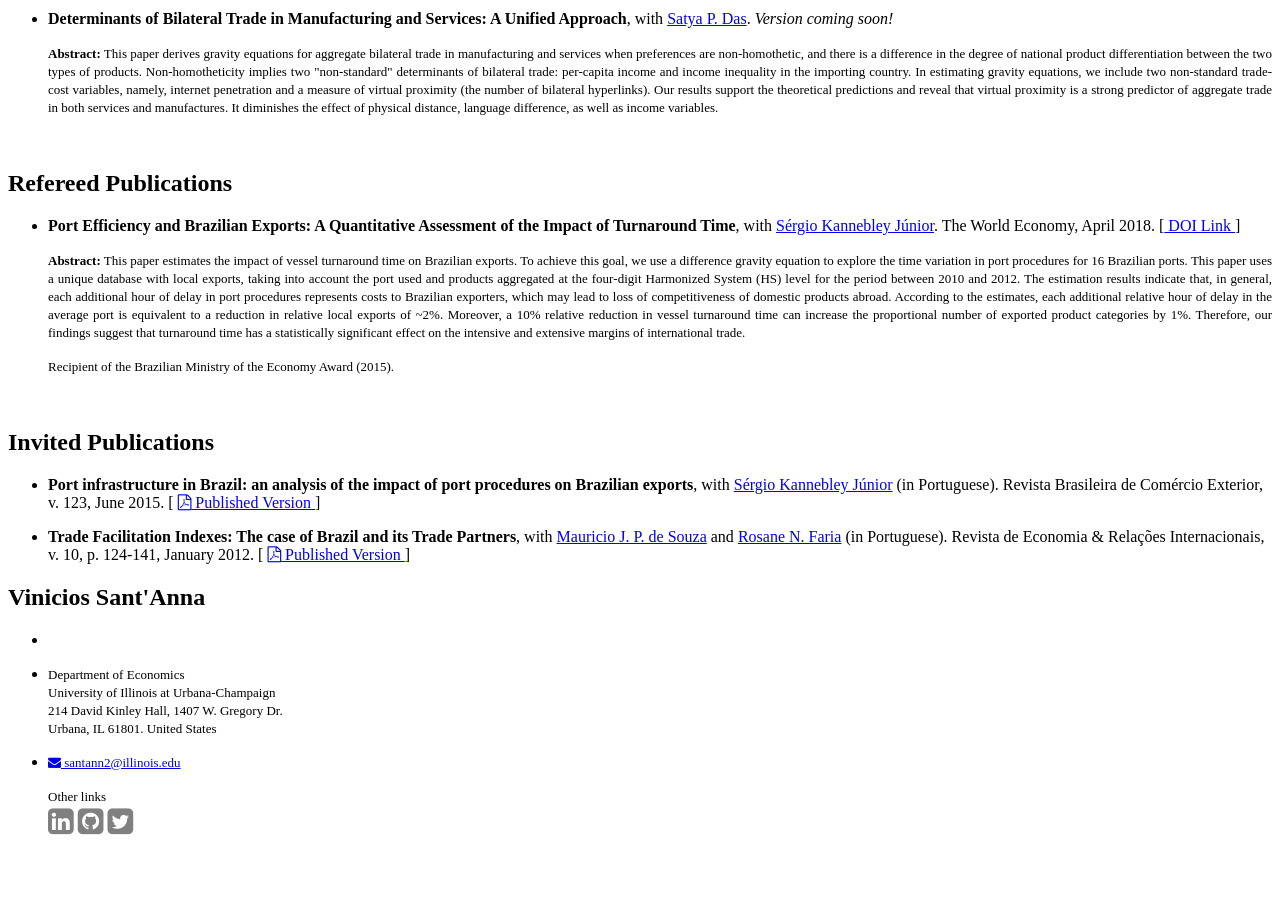
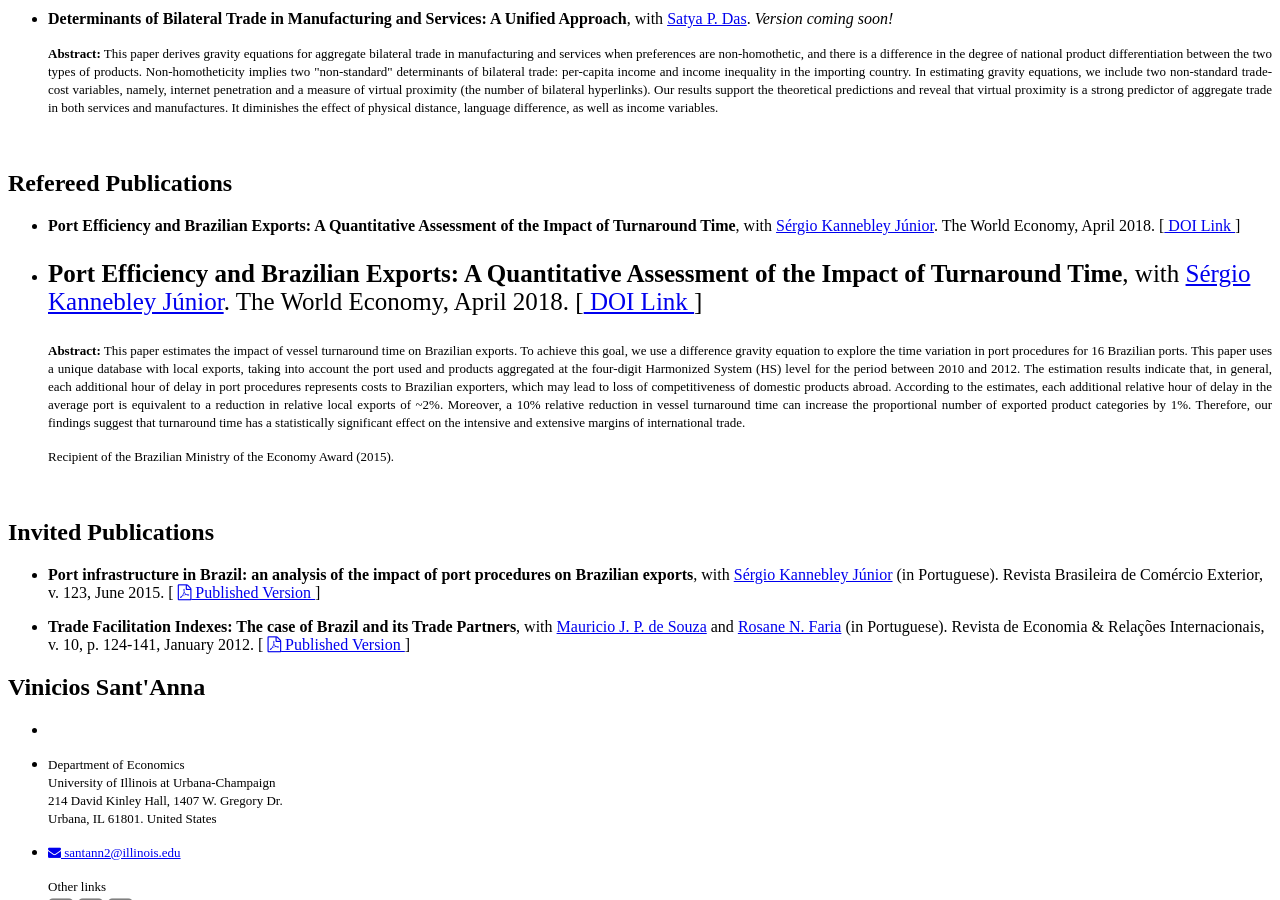
Before and after one commit to vpsantanna/vpsantanna.github.io, a Jekyll site: the page built from 2-research.md, in a window 1280 px wide and 900 px high, scrolled down 1033 px. Built offline with Jekyll 4.4.1, drawn with Linux system fonts in a browser that asks for light colours; a script that is not in the unit is left out; before the commit the page ends 1888 px from its top, so only the background shows below that.

Commit message:
Update 2-research.md

```diff
--- a/2-research.md
+++ b/2-research.md
@@ -41,6 +41,7 @@ permalink: /research/
 # Refereed Publications
 
 - <b>Port Efficiency and Brazilian Exports: A Quantitative Assessment of the Impact of Turnaround Time</b>, with <a href="https://scholar.google.com.br/citations?user=dqFJND9idb0C&hl=en" target="_blank"> Sérgio Kannebley Júnior</a>. The World Economy, April 2018. [<a href="https://doi.org/10.1111/twec.12654" target="_blank"> DOI Link </a>]
+- <p style="font-size:25px"><b>Port Efficiency and Brazilian Exports: A Quantitative Assessment of the Impact of Turnaround Time</b>, with <a href="https://scholar.google.com.br/citations?user=dqFJND9idb0C&hl=en" target="_blank"> Sérgio Kannebley Júnior</a>. The World Economy, April 2018. [<a href="https://doi.org/10.1111/twec.12654" target="_blank"> DOI Link </a>] </p>
 
    <p style="text-align: justify;"><font size="2"><b>Abstract:</b> This paper estimates the impact of vessel turnaround time on Brazilian exports. To achieve this goal, we use a difference gravity equation to explore the time variation in port procedures for 16 Brazilian ports. This paper uses a unique database with local exports, taking into account the port used and products aggregated at the four‐digit Harmonized System (HS) level for the period between 2010 and 2012. The estimation results indicate that, in general, each additional hour of delay in port procedures represents costs to Brazilian exporters, which may lead to loss of competitiveness of domestic products abroad. According to the estimates, each additional relative hour of delay in the average port is equivalent to a reduction in relative local exports of ~2%. Moreover, a 10% relative reduction in vessel turnaround time can increase the proportional number of exported product categories by 1%. Therefore, our findings suggest that turnaround time has a statistically significant effect on the intensive and extensive margins of international trade. </font></p>
 
```
